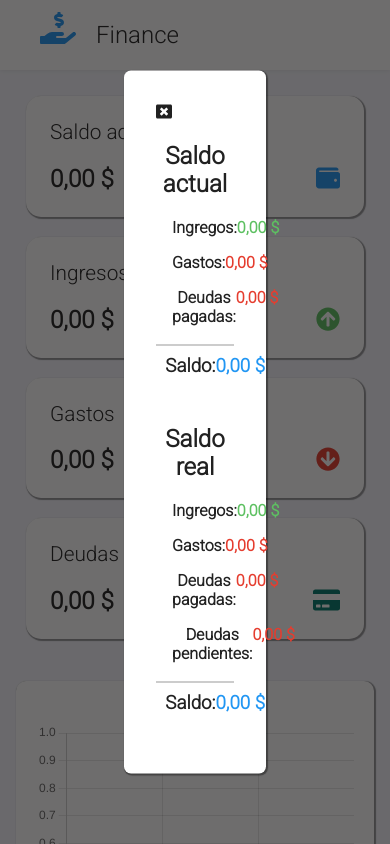
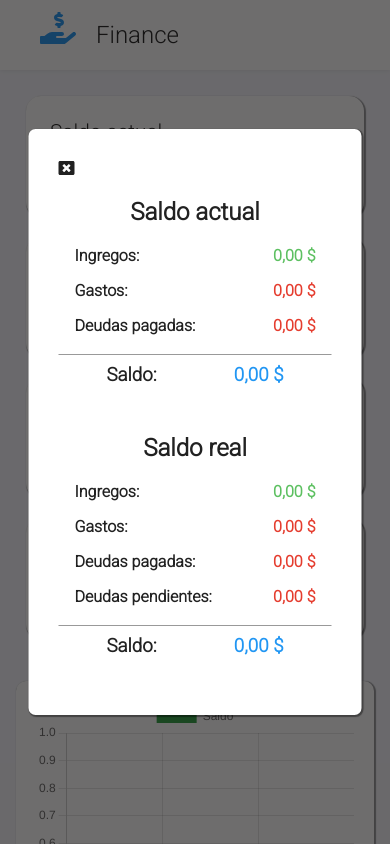
Before and after one commit to Judiazp/administration-app, a React (Create React App) app: page / in a window 390 px wide. Both pictures are taken after a click on the element "Ver saldo". Shown: the top 844 px of the page. Built offline with nearby package versions, Linux system fonts and the light colour scheme.

Commit message:
Aplicando responsive design para el componente CurrentBalance

```diff
--- a/src/components/molecules/currentBalance/currentBalance.css
+++ b/src/components/molecules/currentBalance/currentBalance.css
@@ -16,7 +16,6 @@
     border-radius: 7px;
     background-color: #FFFFFF;
     box-shadow: 1px 1px 1px 1px rgba(0, 0, 0, 0.4);
-    /* max-height: 300px; */
     position: relative;
     top: 50%;
     left: 50%;
@@ -39,3 +38,22 @@
     padding: .5em;
     border-top: 1px solid rgba(0, 0, 0, 0.4);
 }
+
+@media (max-width: 1410px) {
+    .remainder {
+        width: 40%;
+        padding: 30px;
+        border-radius: 7px;
+        margin: 0px;
+    }
+
+@media (max-width: 850px) {
+    .remainder {
+        width: 70%;
+        padding: 30px;
+        border-radius: 7px;
+        margin: 0px;
+    }
+}
+
+}
```
